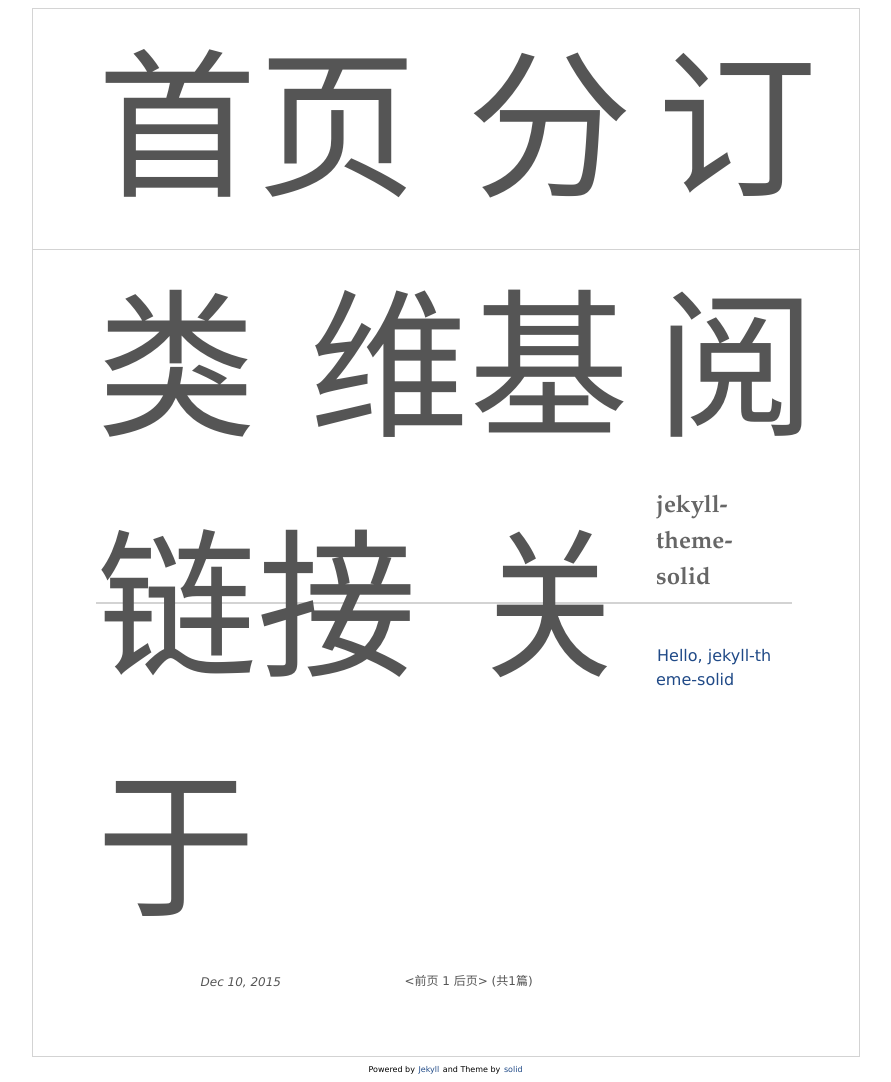
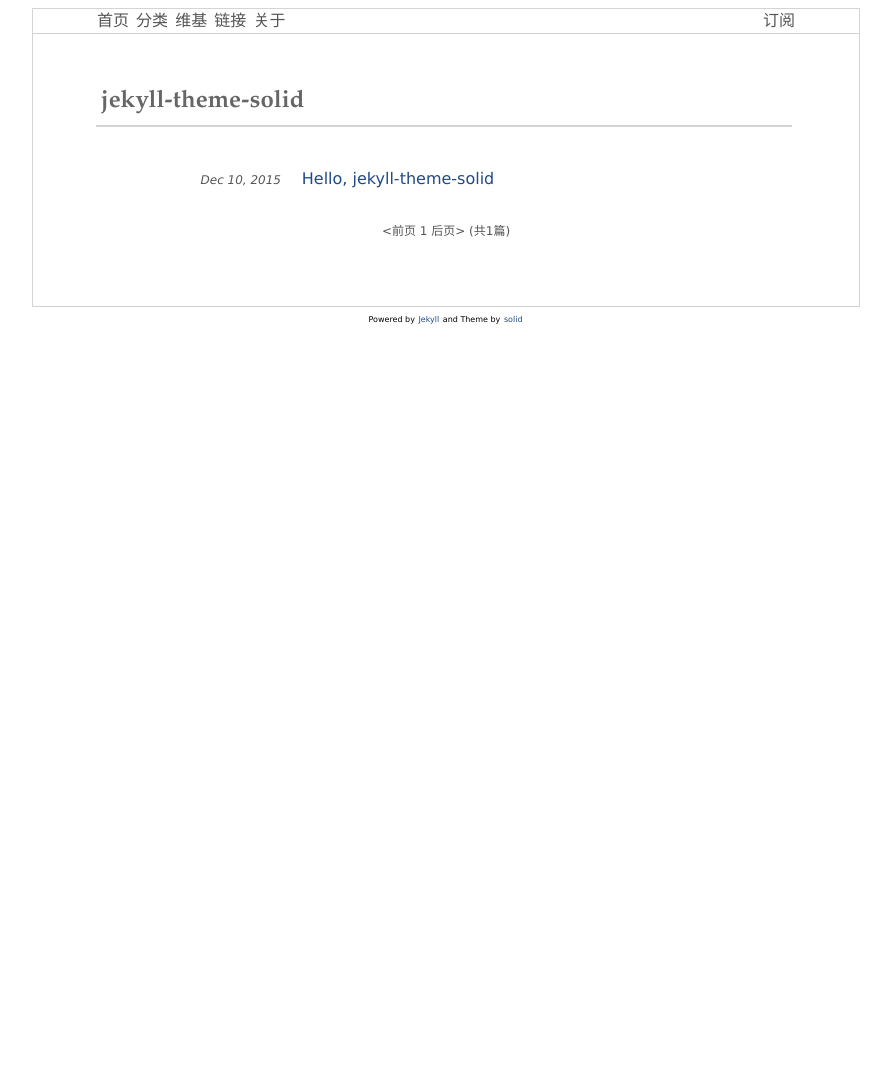
Before and after one commit to ArmeriaWang/ArmeriaWang.github.io, a Jekyll site: the page built from index.html, in a window 1280 px wide. Shown: the whole page, without its empty margins (194-1085 px from the left). Built offline with Jekyll 4.4.1, drawn with Linux system fonts in a browser that asks for light colours; the list of posts is cut into pages by our own code; after the commit the page ends 900 px from its top, so only the background shows below that.

Commit message:
Update default.css

```diff
--- a/css/default.css
+++ b/css/default.css
@@ -1,6 +1,6 @@
 /* modified from http://www.yinwang.org/main.css */
 body {
-  font-family:"lucida grande", "lucida sans unicode", lucida, helvetica, "Hiragino Sans GB", "Microsoft YaHei", "WenQuanYi Micro Hei", sans-serif;
+  font-family:"lucida grande", "lucida sans unicode", lucida, helvetica, "Hiragino Sans GB", "黑体", "Microsoft YaHei", "WenQuanYi Micro Hei", sans-serif;
   background-color: white;
   font-size: 100%;
 }
@@ -105,7 +105,7 @@
   width: 700px;
   height: 1.5em;
   line-height: 150%;
-  font-size: 10em;
+  font-size: 1em;
 }
 
 div.nav_rss {
```
